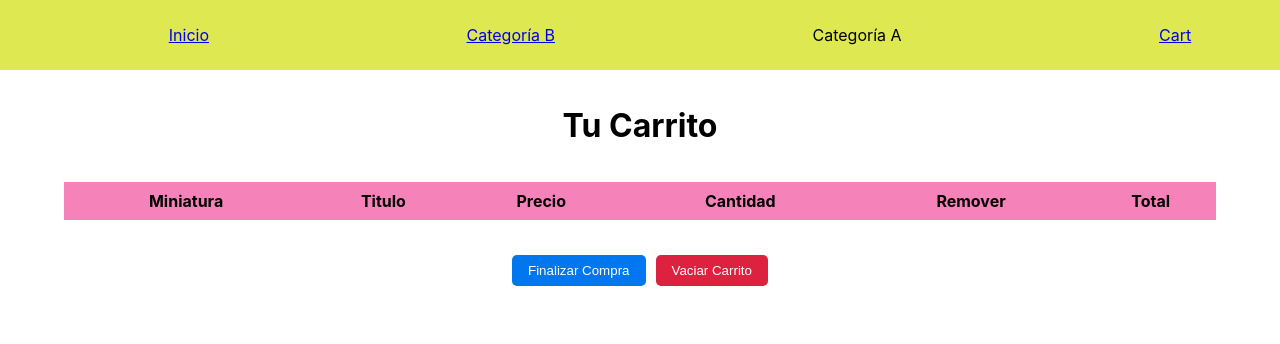
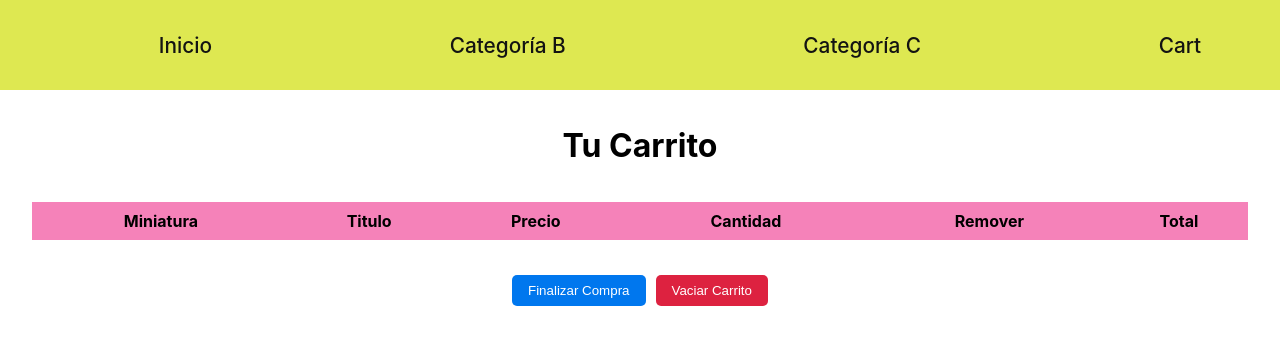
Before and after one commit to SSantiago90/React34710, a React (Create React App) app: page /cart in a window 1280 px wide. Shown: the top 344 px of the page. Built offline with nearby package versions, Linux system fonts and the light colour scheme.

Commit message:
css fixes

```diff
--- a/src/components/CartView/cartview.css
+++ b/src/components/CartView/cartview.css
@@ -1,6 +1,6 @@
 table{
   border-spacing: 0;
-  width: 90%;
+  width: 95%;
   margin: 15px auto;
 }
 
--- a/src/components/ItemCount/ItemCount.jsx
+++ b/src/components/ItemCount/ItemCount.jsx
@@ -15,7 +15,9 @@ function ItemCount(props) {
   return (
     <>
       <h3>Item Counter</h3>
-      <Button type="alert" onClick={handleDecrement}>-</Button>
+      <Button type="alert" onTouch={handleDecrement}>
+        -
+      </Button>
       <strong>{count}</strong>
       <Button onTouch={handleIncrement}>+</Button>
       <br />
--- a/src/components/ItemDetail/ItemDetailContainer.jsx
+++ b/src/components/ItemDetail/ItemDetailContainer.jsx
@@ -2,6 +2,7 @@ import React, { useEffect, useState } from "react";
 import dataJSON from "../../data/data";
 import CardDetail from "../Card/CardDetail";
 import { useParams } from "react-router-dom";
+import { Metronome } from "@uiball/loaders";
 
 function ItemDetailContainer({ itemid }) {
   const [item, setItem] = useState();
@@ -39,7 +40,7 @@ function ItemDetailContainer({ itemid }) {
           stock={item.stock}
         />
       ) : (
-        <h1>Cargando</h1>
+        <Metronome size={90} speed={1.6} color="lightblue" />
       )}
     </div>
   );
--- a/src/components/NavBar/NavBar.css
+++ b/src/components/NavBar/NavBar.css
@@ -4,7 +4,14 @@
   align-items: center;
   width: 100%;
   margin: 0;
-  height: 70px;
+  height: 90px;
   background-color: rgb(222, 232, 81);
   top: 0;
 }
+
+a{
+  text-decoration: none;
+  font-weight: 500;
+  font-size: 1.3em;
+  color:rgb(19, 19, 18)
+}
--- a/src/components/NavBar/NavBar.jsx
+++ b/src/components/NavBar/NavBar.jsx
@@ -10,7 +10,7 @@ function NavBar() {
           <li>Inicio</li>
         </Link>
         <Link to="/category/B">Categoría B</Link>
-        <li>Categoría A</li>
+        <Link to="/category/B">Categoría C</Link>
         <li>
           <Link to="/cart">Cart</Link>
         </li>
```
